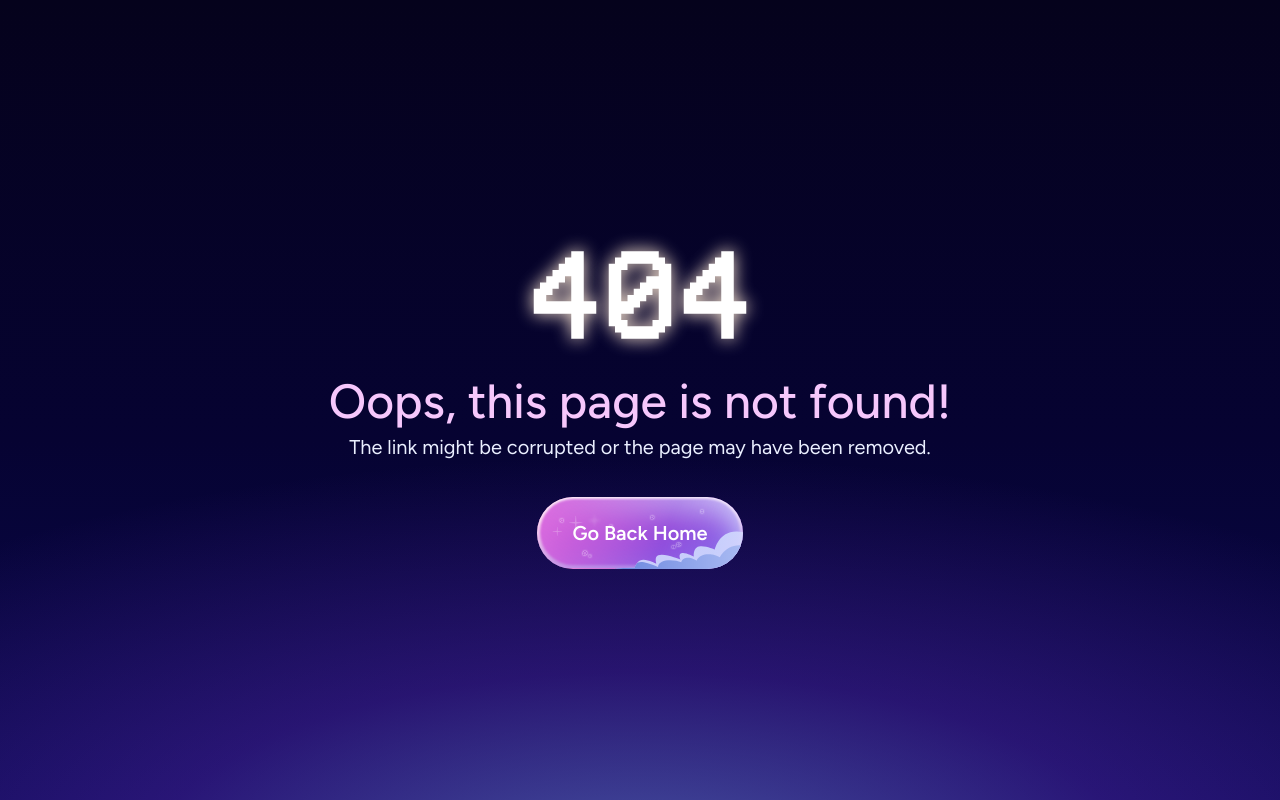
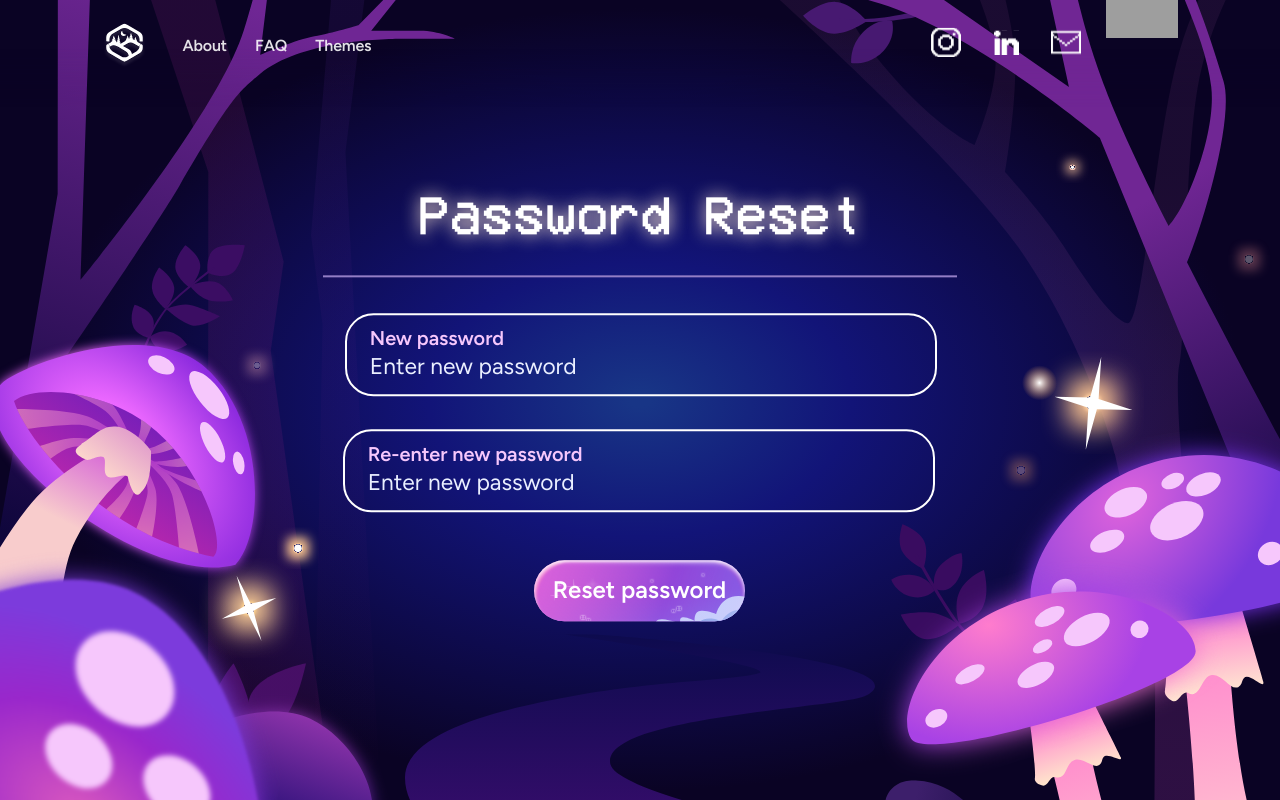
Before and after one commit to hackthevalley/hack-the-front-2026, a Next.js app: page /auth/change-password in a window 1280 px wide. Before the commit this address had no page. Built offline with nearby package versions, Linux system fonts and the light colour scheme; grey boxes are pictures that could not be loaded.

Commit message:
feat: Change Password

```diff
--- /dev/null
+++ b/app/auth/change-password/ChangePasswordForm.tsx
@@ -0,0 +1,194 @@
+"use client";
+
+import * as React from "react";
+import { useRouter } from "next/navigation";
+import DesignBox from "@/components/layout/DesignBox";
+import Button from "@/components/ui/Button";
+import TextField, { type TextFieldHandle } from "@/components/ui/TextField";
+import {
+  AUTH_BACKGROUND_DESIGN_HEIGHT,
+  AUTH_BACKGROUND_DESIGN_WIDTH,
+} from "../background/layers";
+
+const TITLE_GLOW = "0 0 16.6px #FEE9D3";
+const PASSWORD_ERROR =
+  "Password must be at least 8 characters with a capital letter and a number.";
+const CONFIRMATION_ERROR = "Please re-enter your new password.";
+const MISMATCH_ERROR = "Passwords do not match.";
+
+export default function ChangePasswordForm() {
+  const router = useRouter();
+  const newPasswordRef = React.useRef<TextFieldHandle>(null);
+  const confirmationRef = React.useRef<TextFieldHandle>(null);
+  const [newPassword, setNewPassword] = React.useState("");
+  const [confirmation, setConfirmation] = React.useState("");
+  const [formError, setFormError] = React.useState<string | null>(null);
+
+  function handleNewPasswordChange(value: string) {
+    setNewPassword(value);
+    setFormError(null);
+  }
+
+  function handleConfirmationChange(value: string) {
+    setConfirmation(value);
+    setFormError(null);
+  }
+
+  function handleSubmit(event: React.FormEvent<HTMLFormElement>) {
+    event.preventDefault();
+
+    const passwordIsValid = newPasswordRef.current?.validate() ?? false;
+    const confirmationIsValid = confirmationRef.current?.validate() ?? false;
+
+    if (!passwordIsValid) {
+      setFormError(PASSWORD_ERROR);
+      return;
+    }
+
+    if (!confirmationIsValid) {
+      setFormError(CONFIRMATION_ERROR);
+      return;
+    }
+
+    if (newPassword !== confirmation) {
+      setFormError(MISMATCH_ERROR);
+      return;
+    }
+
+    setFormError(null);
+    router.push("/auth");
+  }
+
+  return (
+    <form aria-labelledby="change-password-title" noValidate onSubmit={handleSubmit}>
+      <DesignBox
+        designWidth={AUTH_BACKGROUND_DESIGN_WIDTH}
+        designHeight={AUTH_BACKGROUND_DESIGN_HEIGHT}
+        left={330}
+        top={240}
+        width={852}
+        height={63}
+        zIndex={40}
+        className="flex items-start justify-center text-center text-white"
+      >
+        <h1
+          id="change-password-title"
+          className="m-0 whitespace-nowrap font-vcr font-normal leading-[normal]"
+          style={{ fontSize: "101.587cqh", textShadow: TITLE_GLOW }}
+        >
+          Password Reset
+        </h1>
+      </DesignBox>
+
+      <DesignBox
+        designWidth={AUTH_BACKGROUND_DESIGN_WIDTH}
+        designHeight={AUTH_BACKGROUND_DESIGN_HEIGHT}
+        left={381}
+        top={343.5}
+        width={750}
+        height={3}
+        zIndex={40}
+        className="bg-[#937EC5]"
+      >
+        <span aria-hidden="true" />
+      </DesignBox>
+
+      <DesignBox
+        designWidth={AUTH_BACKGROUND_DESIGN_WIDTH}
+        designHeight={AUTH_BACKGROUND_DESIGN_HEIGHT}
+        left={407.5}
+        top={389}
+        width={699}
+        height={98}
+        zIndex={40}
+      >
+        <TextField
+          ref={newPasswordRef}
+          name="New password"
+          placeholder="Enter new password"
+          type="password"
+          theme="auth"
+          autoComplete="new-password"
+          required
+          requireStrongPassword
+          showPasswordToggle={false}
+          errorMessages={{
+            required: PASSWORD_ERROR,
+            invalid: PASSWORD_ERROR,
+          }}
+          value={newPassword}
+          onChange={handleNewPasswordChange}
+        />
+      </DesignBox>
+
+      <DesignBox
+        designWidth={AUTH_BACKGROUND_DESIGN_WIDTH}
+        designHeight={AUTH_BACKGROUND_DESIGN_HEIGHT}
+        left={405}
+        top={526}
+        width={699}
+        height={98}
+        zIndex={40}
+      >
+        <TextField
+          ref={confirmationRef}
+          name="Re-enter new password"
+          placeholder="Enter new password"
+          type="password"
+          theme="auth"
+          autoComplete="new-password"
+          required
+          showPasswordToggle={false}
+          errorMessages={{ required: CONFIRMATION_ERROR }}
+          value={confirmation}
+          onChange={handleConfirmationChange}
+        />
+      </DesignBox>
+
+      <DesignBox
+        designWidth={AUTH_BACKGROUND_DESIGN_WIDTH}
+        designHeight={AUTH_BACKGROUND_DESIGN_HEIGHT}
+        left={424}
+        top={635}
+        width={664}
+        height={24}
+        zIndex={45}
+        className="flex items-center gap-[0.603cqw] font-figtree font-normal leading-[normal] text-[#FFDADA]"
+      >
+        <img
+          src="/icons/news-signup-error.svg"
+          alt=""
+          aria-hidden="true"
+          className={`h-[87.5cqh] w-auto shrink-0 ${formError ? "" : "invisible"}`}
+        />
+        <p
+          role="alert"
+          aria-hidden={!formError}
+          className={`m-0 whitespace-nowrap ${formError ? "" : "invisible"}`}
+          style={{ fontSize: "83.333cqh" }}
+        >
+          {formError ?? PASSWORD_ERROR}
+        </p>
+      </DesignBox>
+
+      <DesignBox
+        designWidth={AUTH_BACKGROUND_DESIGN_WIDTH}
+        designHeight={AUTH_BACKGROUND_DESIGN_HEIGHT}
+        left={631}
+        top={680}
+        width={249}
+        height={72}
+        zIndex={40}
+        className="flex items-start"
+      >
+        <Button
+          text="Reset password"
+          buttonType="primary"
+          width="100%"
+          fontSize="24px"
+          className="h-full"
+        />
+      </DesignBox>
+    </form>
+  );
+}
--- /dev/null
+++ b/app/auth/change-password/page.tsx
@@ -0,0 +1,19 @@
+import type { Metadata } from "next";
+import HomeNavbar from "@/components/layout/HomeNavbar";
+import AuthBackground from "../background/AuthBackground";
+import ChangePasswordForm from "./ChangePasswordForm";
+
+export const metadata: Metadata = {
+  title: "Password Reset | Hack the Valley 11",
+};
+
+export default function ChangePasswordPage() {
+  return (
+    <main>
+      <AuthBackground>
+        <HomeNavbar showSocialLinks={false} showMlhLink={false} />
+        <ChangePasswordForm />
+      </AuthBackground>
+    </main>
+  );
+}
--- a/components/ui/TextField.tsx
+++ b/components/ui/TextField.tsx
@@ -32,6 +32,8 @@ type TextFieldProps = {
   type?: TextFieldType;
   /** Enforce the strength rule (8+ chars, a capital, a number). Use for sign-up, not login. */
   requireStrongPassword?: boolean;
+  /** Hide the reveal control on password fields whose design does not include it. */
+  showPasswordToggle?: boolean;
   /** For `type="number"`: minimum accepted value (inclusive). */
   min?: number;
   /** For `type="number"`: maximum accepted value (inclusive). */
@@ -80,6 +82,7 @@ function TextField(
     required = false,
     type = "text",
     requireStrongPassword = false,
+    showPasswordToggle = true,
     min,
     max,
     errorMessages = {},
@@ -282,7 +285,7 @@ function TextField(
           />
         </div>
 
-        {isPassword && (
+        {isPassword && showPasswordToggle && (
           <button
             type="button"
             onClick={() => setShowPassword((prev) => !prev)}
```
